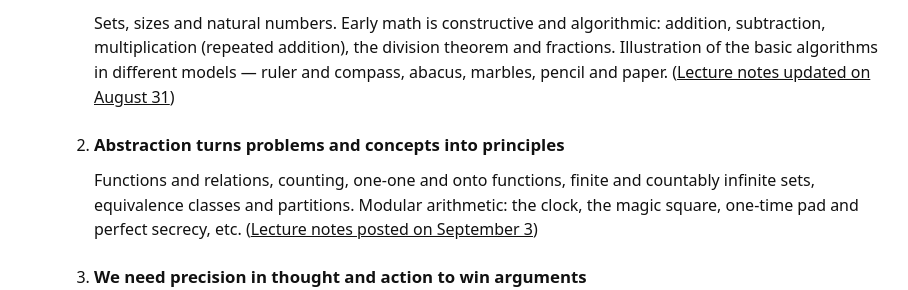
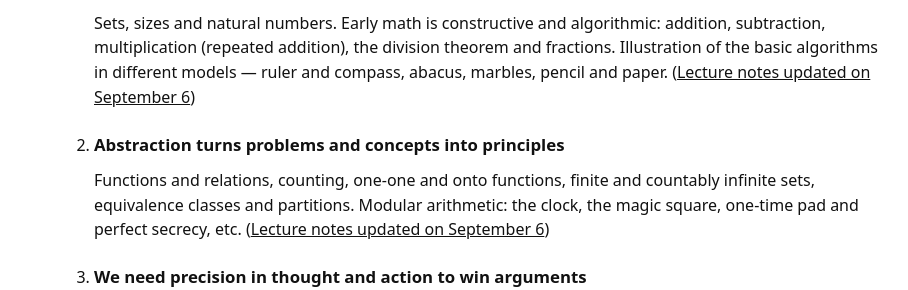
Before and after one commit to suban-iitd/Courses, a plain HTML site: page QRMT_Monsoon2025/index.html in a window 1280 px wide. Shown: the part 741-1031 px from the top of the page, without its empty margins (178-1086 px from the left). Drawn offline with Linux system fonts and the light colour scheme.

Commit message:
notes updated

```diff
--- a/QRMT_Monsoon2025/index.html
+++ b/QRMT_Monsoon2025/index.html
@@ -71,11 +71,11 @@
       <ol>
         <li>
           <h3>God gave us numbers, and human thought created algorithms</h3>
-          <p>Sets, sizes and natural numbers. Early math is constructive and algorithmic: addition, subtraction, multiplication (repeated addition), the division theorem and fractions. Illustration of the basic algorithms in different models &mdash; ruler and compass, abacus, marbles, pencil and paper. <span class="noted">(<u>Lecture notes updated on August 31</u>)</span></p>
+          <p>Sets, sizes and natural numbers. Early math is constructive and algorithmic: addition, subtraction, multiplication (repeated addition), the division theorem and fractions. Illustration of the basic algorithms in different models &mdash; ruler and compass, abacus, marbles, pencil and paper. <span class="noted">(<u>Lecture notes updated on September 6</u>)</span></p>
         </li>
         <li>
           <h3>Abstraction turns problems and concepts into principles</h3>
-          <p>Functions and relations, counting, one‑one and onto functions, finite and countably infinite sets, equivalence classes and partitions. Modular arithmetic: the clock, the magic square, one‑time pad and perfect secrecy, etc. <span class="noted">(<u>Lecture notes posted on September 3</u>)</span></p>
+          <p>Functions and relations, counting, one‑one and onto functions, finite and countably infinite sets, equivalence classes and partitions. Modular arithmetic: the clock, the magic square, one‑time pad and perfect secrecy, etc. <span class="noted">(<u>Lecture notes updated on September 6</u>)</span></p>
         </li>
         <li>
           <h3>We need precision in thought and action to win arguments</h3>
```
Also changed, not shown: 1 other file.
